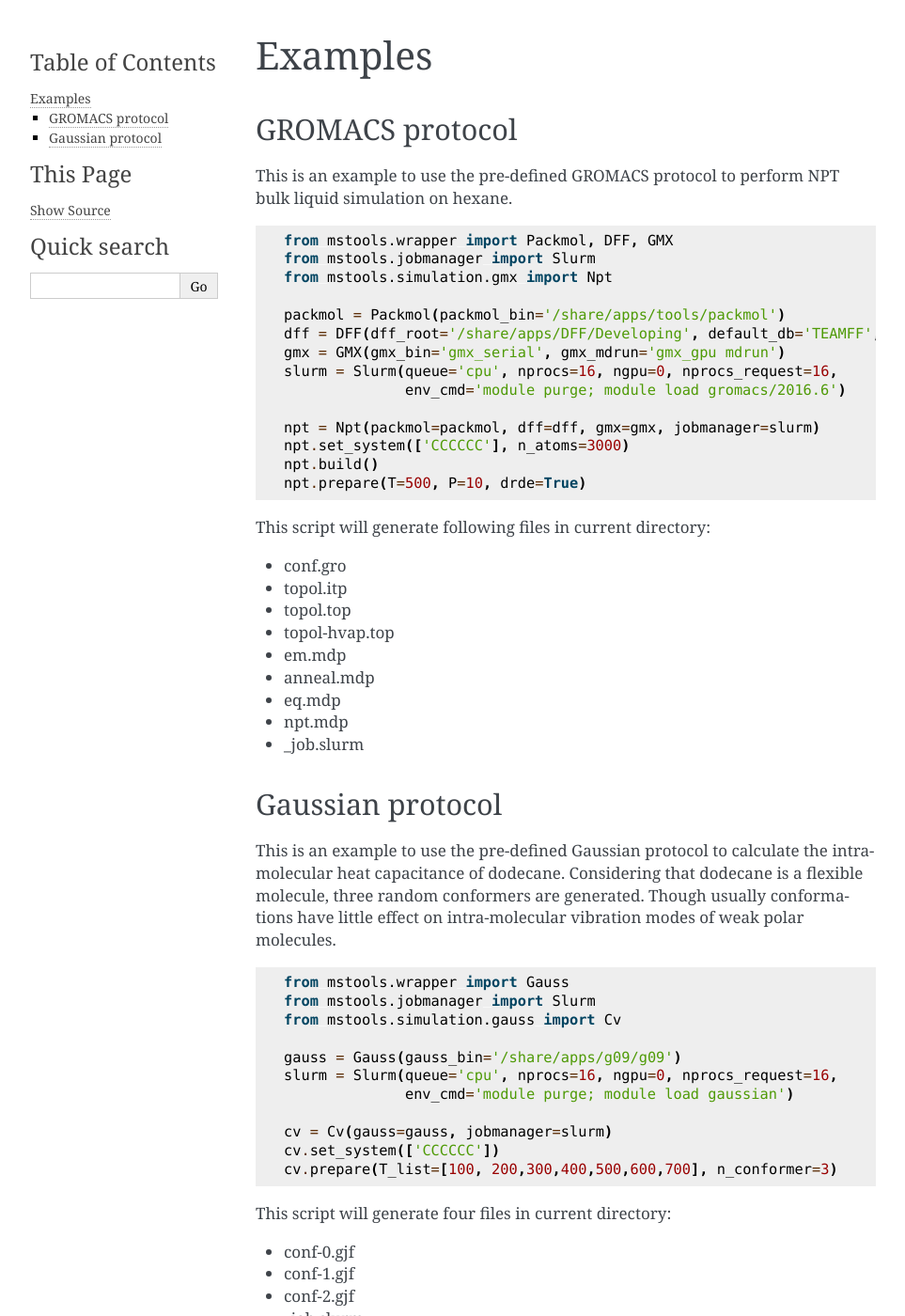
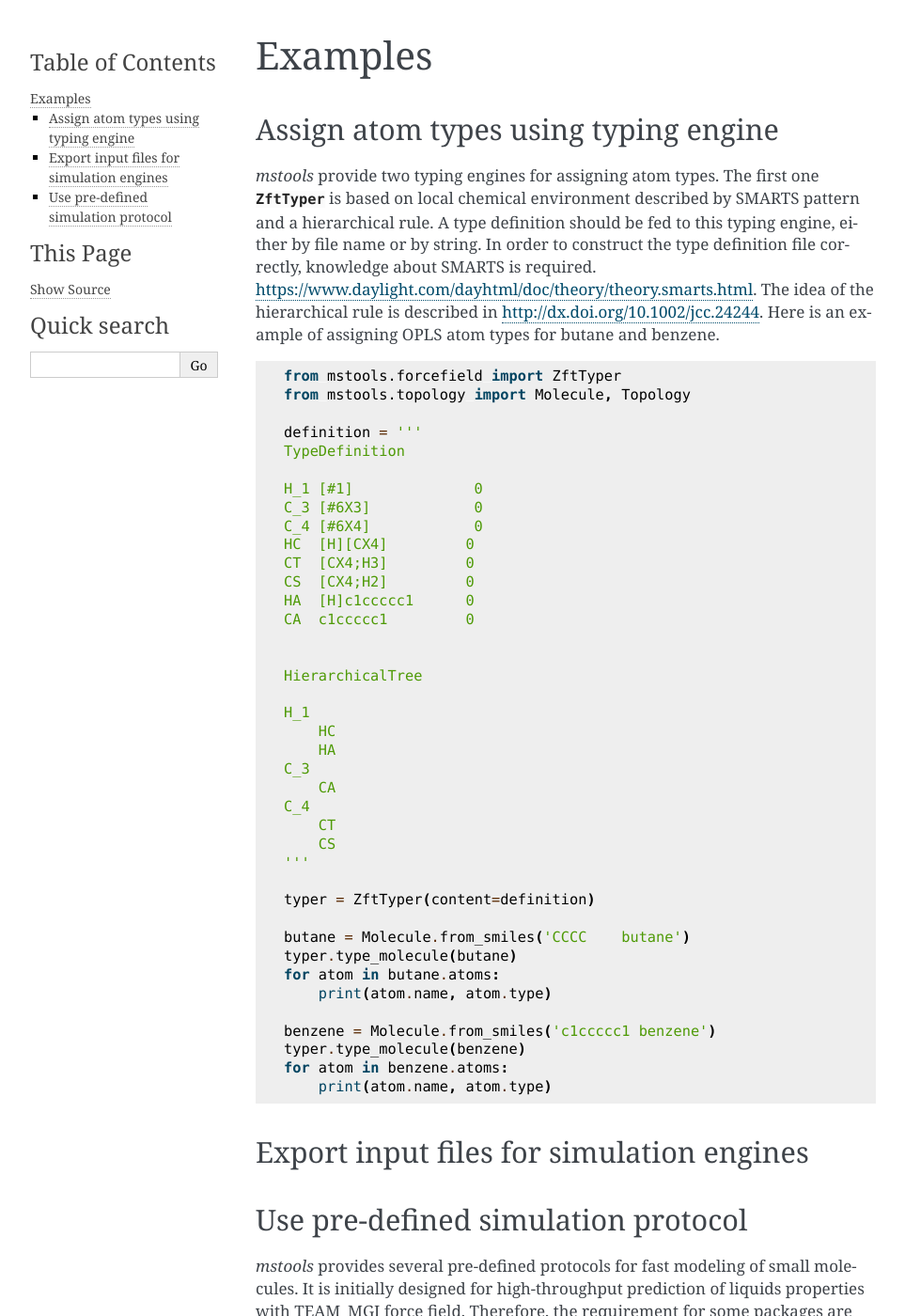
Before and after one commit to z-gong/mstk, a Sphinx documentation site: the page built from docs/examples.rst, in a window 1280 px wide and 1400 px high. Shown: the whole window at 94% size, without its empty margins (148-1111 px from the left). Built offline with Sphinx 7.4.7, drawn with Linux system fonts in a browser that asks for light colours; some of the changed text lies outside the part shown.

Commit message:
minor bug fix, update example files

```diff
--- a/docs/examples.rst
+++ b/docs/examples.rst
@@ -1,8 +1,30 @@
 Examples
 ========
 
-GROMACS protocol
-----------------
+Assign atom types using typing engine
+-------------------------------------
+
+`mstools` provide two typing engines for assigning atom types.
+The first one :class:`~mstools.forcefield.typer.ZftTyper` is based on local chemical environment
+described by SMARTS pattern and a hierarchical rule.
+A type definition should be fed to this typing engine, either by file name or by string.
+In order to construct the type definition file correctly, knowledge about SMARTS is required.
+https://www.daylight.com/dayhtml/doc/theory/theory.smarts.html.
+The idea of the hierarchical rule is described in http://dx.doi.org/10.1002/jcc.24244.
+Here is an example of assigning OPLS atom types for butane and benzene.
+
+.. literalinclude:: examples/type.py
+
+Export input files for simulation engines
+-----------------------------------------
+
+Use pre-defined simulation protocol
+-----------------------------------
+
+`mstools` provides several pre-defined protocols for fast modeling of small molecules.
+It is initially designed for high-throughput prediction of liquids properties with TEAM_MGI force field.
+Therefore, the requirement for some packages are hardcoded.
+Packmol, DFF and GROMACS should have been installed.
 
 This is an example to use the pre-defined GROMACS protocol to perform NPT
 bulk liquid simulation on hexane.
@@ -19,13 +41,12 @@ This script will generate following files in current directory:
 * anneal.mdp
 * eq.mdp
 * npt.mdp
-* _job.slurm
+* _job_slurm.sh
 
-Gaussian protocol
------------------
 
 This is an example to use the pre-defined Gaussian protocol to calculate
 the intra-molecular heat capacitance of dodecane.
+Gaussian should have been installed.
 Considering that dodecane is a flexible molecule, three random conformers are generated.
 Though usually conformations have little effect on intra-molecular vibration modes of weak polar molecules.
 
--- /dev/null
+++ b/docs/examples/type.py
@@ -0,0 +1,39 @@
+from mstools.forcefield import ZftTyper
+from mstools.topology import Molecule, Topology
+
+definition = '''
+TypeDefinition
+
+H_1 [#1]              0
+C_3 [#6X3]            0
+C_4 [#6X4]            0
+HC  [H][CX4]         0
+CT  [CX4;H3]         0
+CS  [CX4;H2]         0
+HA  [H]c1ccccc1      0
+CA  c1ccccc1         0
+
+
+HierarchicalTree
+
+H_1
+    HC
+    HA
+C_3
+    CA
+C_4
+    CT
+    CS
+'''
+
+typer = ZftTyper(content=definition)
+
+butane = Molecule.from_smiles('CCCC    butane')
+typer.type_molecule(butane)
+for atom in butane.atoms:
+    print(atom.name, atom.type)
+
+benzene = Molecule.from_smiles('c1ccccc1 benzene')
+typer.type_molecule(benzene)
+for atom in benzene.atoms:
+    print(atom.name, atom.type)
--- a/docs/topology.rst
+++ b/docs/topology.rst
@@ -38,6 +38,7 @@ Virtual site
 .. autosummary::
     :toctree: _generated/
 
+    VirtualSiteFactory
     VirtualSite
     TwoLineSite
     ThreePlaneSite
```
Also changed, not shown: other parts of docs/examples.rst (+2 -2 lines), docs/examples/export.py (added), 3 other files.
